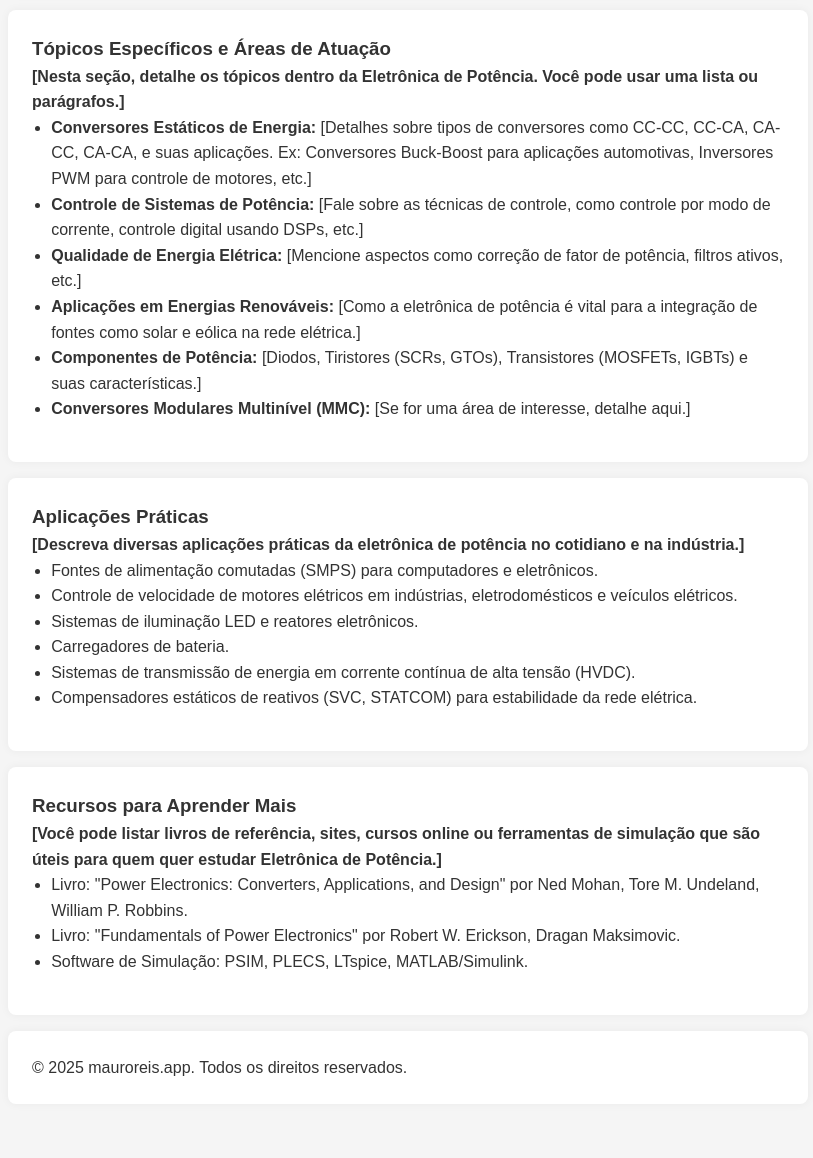
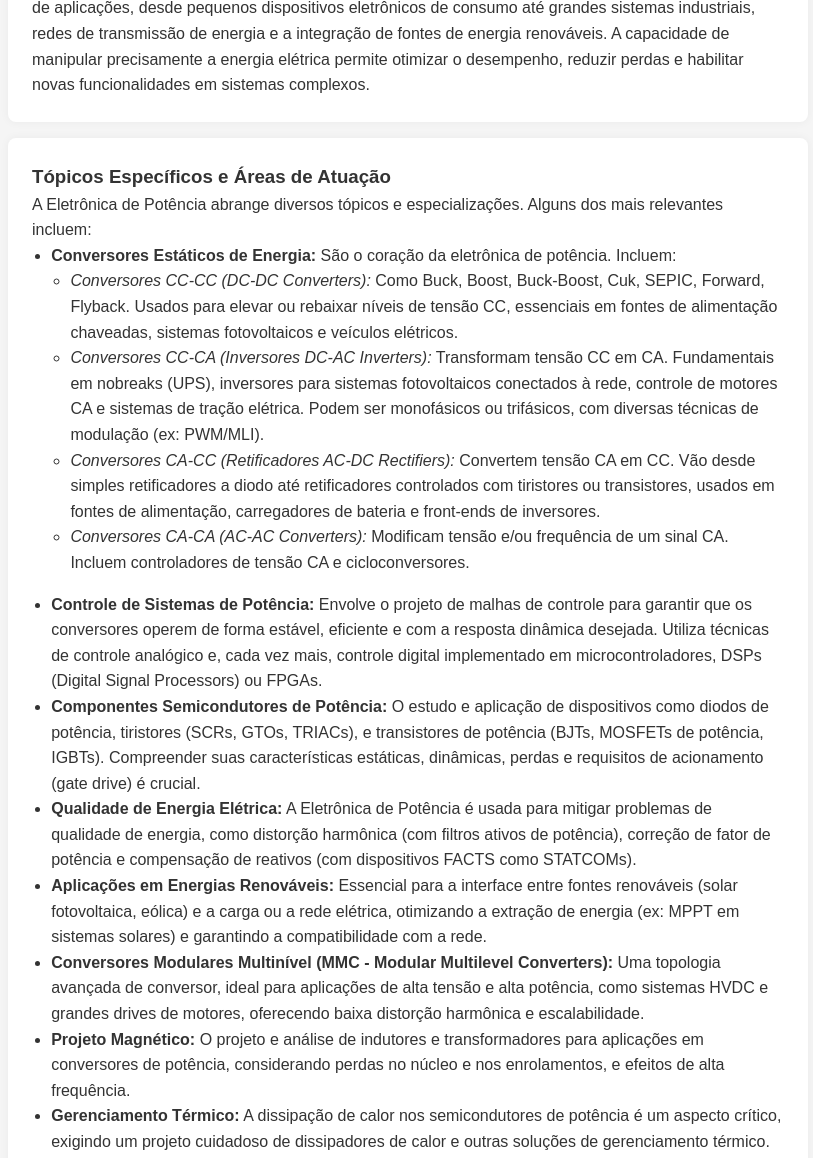
Before and after one commit to maurosreis/mauroreis.app, a plain HTML site: page eletronica-potencia.html in a window 1280 px wide. Shown: the part 495-1653 px from the top of the page, without its empty margins (232-1045 px from the left). Drawn offline with Linux system fonts and the light colour scheme.

Commit message:
Expande as seções da página eletronica-potencia.html com   textos introdutórios e exemplos mais completos sobre:     - Definição e importância da Eletrônica de Potência.     - Tópicos específicos e áreas de atuação.     - Aplicações práticas no cotidiano e indústria.     - Recursos de aprendizagem (livros, periódicos, software). - O objetivo é fornecer uma base de conteúdo mais rica para   revisão e personalização futura.

```diff
--- a/eletronica-potencia.html
+++ b/eletronica-potencia.html
@@ -8,14 +8,13 @@
 
   <meta property="og:title" content="Eletrônica de Potência: Fundamentos e Aplicações">
   <meta property="og:description" content="Aprenda sobre os princípios da Eletrônica de Potência, conversores estáticos, técnicas de controle e o impacto dessa área na tecnologia.">
-  <meta property="og:image" content="https://mauroreis.app/assets/img/foto-perfil-mauroreis.webp">
-  <meta property="og:url" content="https://mauroreis.app/eletronica-potencia.html"> <meta property="og:type" content="article"> <meta name="twitter:card" content="summary_large_image">
-  <meta name="twitter:site" content="@maurosreis">
-  <meta name="twitter:title" content="Eletrônica de Potência: Fundamentos e Aplicações">
+  <meta property="og:image" content="https://mauroreis.app/assets/img/foto-perfil-mauroreis.webp"> <meta property="og:url" content="https://mauroreis.app/eletronica-potencia.html">
+  <meta property="og:type" content="article">
+
+  <meta name="twitter:card" content="summary_large_image">
+  <meta name="twitter:site" content="@maurosreis"> <meta name="twitter:title" content="Eletrônica de Potência: Fundamentos e Aplicações">
   <meta name="twitter:description" content="Aprenda sobre os princípios da Eletrônica de Potência, conversores estáticos e técnicas de controle.">
-  <meta name="twitter:image" content="https://mauroreis.app/assets/img/foto-perfil-mauroreis.webp">
-
-  <link rel="stylesheet" href="style.css">
+  <meta name="twitter:image" content="https://mauroreis.app/assets/img/foto-perfil-mauroreis.webp"> <link rel="stylesheet" href="style.css">
   <link rel="icon" href="favicon.ico" type="image/x-icon">
 </head>
 <body>
@@ -25,7 +24,7 @@
       <a href="index.html#ensino">Ensino</a>
       <a href="index.html#pesquisa">Pesquisa</a>
       <a href="index.html#extensao">Extensão</a>
-      </nav>
+    </nav>
     <div class="page-title-container">
       <h1>Eletrônica de Potência</h1>
     </div>
@@ -34,46 +33,78 @@
   <main>
     <section id="eletronica-potencia-geral">
       <h2>O que é Eletrônica de Potência?</h2>
-      <p><strong>[Aqui você pode escrever uma introdução geral sobre Eletrônica de Potência, sua importância e suas principais áreas de aplicação. Explique como ela é crucial para a conversão e controle eficientes da energia elétrica em diversos sistemas.]</strong></p>
-      <p><em>Exemplo: A Eletrônica de Potência é o ramo da engenharia elétrica que lida com o projeto, controle, computação e integração de sistemas eletrônicos para processamento de energia elétrica com alta eficiência...</em></p>
+      <p>A <strong>Eletrônica de Potência</strong> é um ramo multidisciplinar da engenharia elétrica que se dedica ao controle e conversão da energia elétrica utilizando dispositivos semicondutores de potência operando em modo de comutação (chaveados). Seu principal objetivo é processar e controlar o fluxo de energia elétrica, transformando-a de uma forma para outra da maneira mais eficiente e controlada possível. Isso inclui a conversão entre corrente contínua (CC) e corrente alternada (CA), mudanças nos níveis de tensão e corrente, e regulação da frequência.</p>
+      <p>Esta área é vital para a tecnologia moderna, impulsionando a eficiência energética em uma vasta gama de aplicações, desde pequenos dispositivos eletrônicos de consumo até grandes sistemas industriais, redes de transmissão de energia e a integração de fontes de energia renováveis. A capacidade de manipular precisamente a energia elétrica permite otimizar o desempenho, reduzir perdas e habilitar novas funcionalidades em sistemas complexos.</p>
     </section>
 
     <section id="topicos-avancados">
       <h3>Tópicos Específicos e Áreas de Atuação</h3>
-      <p><strong>[Nesta seção, detalhe os tópicos dentro da Eletrônica de Potência. Você pode usar uma lista ou parágrafos.]</strong></p>
+      <p>A Eletrônica de Potência abrange diversos tópicos e especializações. Alguns dos mais relevantes incluem:</p>
       <ul>
-        <li><strong>Conversores Estáticos de Energia:</strong> [Detalhes sobre tipos de conversores como CC-CC, CC-CA, CA-CC, CA-CA, e suas aplicações. Ex: Conversores Buck-Boost para aplicações automotivas, Inversores PWM para controle de motores, etc.]</li>
-        <li><strong>Controle de Sistemas de Potência:</strong> [Fale sobre as técnicas de controle, como controle por modo de corrente, controle digital usando DSPs, etc.]</li>
-        <li><strong>Qualidade de Energia Elétrica:</strong> [Mencione aspectos como correção de fator de potência, filtros ativos, etc.]</li>
-        <li><strong>Aplicações em Energias Renováveis:</strong> [Como a eletrônica de potência é vital para a integração de fontes como solar e eólica na rede elétrica.]</li>
-        <li><strong>Componentes de Potência:</strong> [Diodos, Tiristores (SCRs, GTOs), Transistores (MOSFETs, IGBTs) e suas características.]</li>
-        <li><strong>Conversores Modulares Multinível (MMC):</strong> [Se for uma área de interesse, detalhe aqui.]</li>
+        <li><strong>Conversores Estáticos de Energia:</strong> São o coração da eletrônica de potência. Incluem:
+            <ul>
+                <li><em>Conversores CC-CC (DC-DC Converters):</em> Como Buck, Boost, Buck-Boost, Cuk, SEPIC, Forward, Flyback. Usados para elevar ou rebaixar níveis de tensão CC, essenciais em fontes de alimentação chaveadas, sistemas fotovoltaicos e veículos elétricos.</li>
+                <li><em>Conversores CC-CA (Inversores DC-AC Inverters):</em> Transformam tensão CC em CA. Fundamentais em nobreaks (UPS), inversores para sistemas fotovoltaicos conectados à rede, controle de motores CA e sistemas de tração elétrica. Podem ser monofásicos ou trifásicos, com diversas técnicas de modulação (ex: PWM/MLI).</li>
+                <li><em>Conversores CA-CC (Retificadores AC-DC Rectifiers):</em> Convertem tensão CA em CC. Vão desde simples retificadores a diodo até retificadores controlados com tiristores ou transistores, usados em fontes de alimentação, carregadores de bateria e front-ends de inversores.</li>
+                <li><em>Conversores CA-CA (AC-AC Converters):</em> Modificam tensão e/ou frequência de um sinal CA. Incluem controladores de tensão CA e cicloconversores.</li>
+            </ul>
+        </li>
+        <li><strong>Controle de Sistemas de Potência:</strong> Envolve o projeto de malhas de controle para garantir que os conversores operem de forma estável, eficiente e com a resposta dinâmica desejada. Utiliza técnicas de controle analógico e, cada vez mais, controle digital implementado em microcontroladores, DSPs (Digital Signal Processors) ou FPGAs.</li>
+        <li><strong>Componentes Semicondutores de Potência:</strong> O estudo e aplicação de dispositivos como diodos de potência, tiristores (SCRs, GTOs, TRIACs), e transistores de potência (BJTs, MOSFETs de potência, IGBTs). Compreender suas características estáticas, dinâmicas, perdas e requisitos de acionamento (gate drive) é crucial.</li>
+        <li><strong>Qualidade de Energia Elétrica:</strong> A Eletrônica de Potência é usada para mitigar problemas de qualidade de energia, como distorção harmônica (com filtros ativos de potência), correção de fator de potência e compensação de reativos (com dispositivos FACTS como STATCOMs).</li>
+        <li><strong>Aplicações em Energias Renováveis:</strong> Essencial para a interface entre fontes renováveis (solar fotovoltaica, eólica) e a carga ou a rede elétrica, otimizando a extração de energia (ex: MPPT em sistemas solares) e garantindo a compatibilidade com a rede.</li>
+        <li><strong>Conversores Modulares Multinível (MMC - Modular Multilevel Converters):</strong> Uma topologia avançada de conversor, ideal para aplicações de alta tensão e alta potência, como sistemas HVDC e grandes drives de motores, oferecendo baixa distorção harmônica e escalabilidade.</li>
+        <li><strong>Projeto Magnético:</strong> O projeto e análise de indutores e transformadores para aplicações em conversores de potência, considerando perdas no núcleo e nos enrolamentos, e efeitos de alta frequência.</li>
+        <li><strong>Gerenciamento Térmico:</strong> A dissipação de calor nos semicondutores de potência é um aspecto crítico, exigindo um projeto cuidadoso de dissipadores de calor e outras soluções de gerenciamento térmico.</li>
       </ul>
     </section>
 
     <section id="aplicacoes-praticas">
         <h3>Aplicações Práticas</h3>
-        <p><strong>[Descreva diversas aplicações práticas da eletrônica de potência no cotidiano e na indústria.]</strong></p>
+        <p>A Eletrônica de Potência está presente em inúmeras aplicações que impactam nosso dia a dia e a indústria:</p>
         <ul>
-            <li>Fontes de alimentação comutadas (SMPS) para computadores e eletrônicos.</li>
-            <li>Controle de velocidade de motores elétricos em indústrias, eletrodomésticos e veículos elétricos.</li>
-            <li>Sistemas de iluminação LED e reatores eletrônicos.</li>
-            <li>Carregadores de bateria.</li>
-            <li>Sistemas de transmissão de energia em corrente contínua de alta tensão (HVDC).</li>
-            <li>Compensadores estáticos de reativos (SVC, STATCOM) para estabilidade da rede elétrica.</li>
+            <li><strong>Fontes de Alimentação Chaveadas (SMPS):</strong> Em praticamente todos os dispositivos eletrônicos (computadores, TVs, carregadores de celular) para fornecer tensões CC reguladas eficientemente.</li>
+            <li><strong>Controle de Motores Elétricos:</strong> Drives de velocidade variável para motores de indução, motores CC sem escovas (BLDC) em aplicações industriais, eletrodomésticos (máquinas de lavar, ar condicionado), ferramentas elétricas e veículos elétricos/híbridos.</li>
+            <li><strong>Sistemas de Iluminação:</strong> Drivers para LEDs e reatores eletrônicos para lâmpadas fluorescentes, permitindo maior eficiência e controle de intensidade.</li>
+            <li><strong>Transporte:</strong> Veículos elétricos (carregadores de bateria, inversores de tração), trens de alta velocidade, sistemas de propulsão naval e aeroespacial.</li>
+            <li><strong>Sistemas de Energia Renovável:</strong> Inversores para conectar painéis solares à rede, conversores em turbinas eólicas.</li>
+            <li><strong>Transmissão e Distribuição de Energia:</strong> Sistemas HVDC (Corrente Contínua em Alta Tensão) para transmissão de grandes blocos de energia a longas distâncias, e dispositivos FACTS (Flexible AC Transmission Systems) para melhorar a estabilidade e capacidade da rede CA.</li>
+            <li><strong>Equipamentos Médicos:</strong> Fontes de alimentação para equipamentos de ressonância magnética, raios-X, e outros dispositivos médicos.</li>
+            <li><strong>Soldagem Industrial e Aquecimento por Indução.</strong></li>
         </ul>
     </section>
 
     <section id="recursos-aprendizagem">
         <h3>Recursos para Aprender Mais</h3>
-        <p><strong>[Você pode listar livros de referência, sites, cursos online ou ferramentas de simulação que são úteis para quem quer estudar Eletrônica de Potência.]</strong></p>
+        <p>Para aqueles interessados em aprofundar seus conhecimentos em Eletrônica de Potência, existem excelentes recursos disponíveis:</p>
         <ul>
-            <li>Livro: "Power Electronics: Converters, Applications, and Design" por Ned Mohan, Tore M. Undeland, William P. Robbins.</li>
-            <li>Livro: "Fundamentals of Power Electronics" por Robert W. Erickson, Dragan Maksimovic.</li>
-            <li>Software de Simulação: PSIM, PLECS, LTspice, MATLAB/Simulink.</li>
-            </ul>
+            <li><strong>Livros Clássicos e Modernos:</strong>
+                <ul>
+                    <li>"Power Electronics: Converters, Applications, and Design" por Ned Mohan, Tore M. Undeland, William P. Robbins.</li>
+                    <li>"Fundamentals of Power Electronics" por Robert W. Erickson, Dragan Maksimovic.</li>
+                    <li>"Power Electronics Handbook" editado por Muhammad H. Rashid.</li>
+                </ul>
+            </li>
+            <li><strong>Periódicos Científicos e Conferências:</strong>
+                <ul>
+                    <li>IEEE Transactions on Power Electronics.</li>
+                    <li>IEEE Transactions on Industry Applications.</li>
+                    <li>Conferências como APEC (Applied Power Electronics Conference), ECCE (Energy Conversion Congress and Exposition).</li>
+                </ul>
+            </li>
+            <li><strong>Software de Simulação:</strong> Ferramentas essenciais para projeto e análise.
+                <ul>
+                    <li>PSIM: Popular pela sua interface amigável e velocidade para simulação de eletrônica de potência e controle de motores.</li>
+                    <li>PLECS: Amplamente utilizado para simulação de sistemas de eletrônica de potência.</li>
+                    <li>MATLAB/Simulink: Ambiente versátil para modelagem e simulação de sistemas dinâmicos, incluindo blocos específicos para eletrônica de potência.</li>
+                    <li>LTspice: Simulador SPICE gratuito e robusto, bom para análise de circuitos.</li>
+                    <li>NGSpice: Simulador SPICE de código aberto.</li>
+                </ul>
+            </li>
+            <li><strong>Cursos Online e Plataformas Educacionais:</strong> Plataformas como Coursera, edX, e canais educacionais no YouTube frequentemente oferecem cursos e tutoriais sobre o tema.</li>
+            <li><strong>Websites de Fabricantes de Componentes:</strong> Empresas como Texas Instruments, Infineon, STMicroelectronics, ON Semiconductor oferecem vasta documentação, notas de aplicação e ferramentas de design para seus semicondutores de potência.</li>
+        </ul>
     </section>
-
   </main>
 
   <footer>
```
Also changed, not shown: 1 other file.
